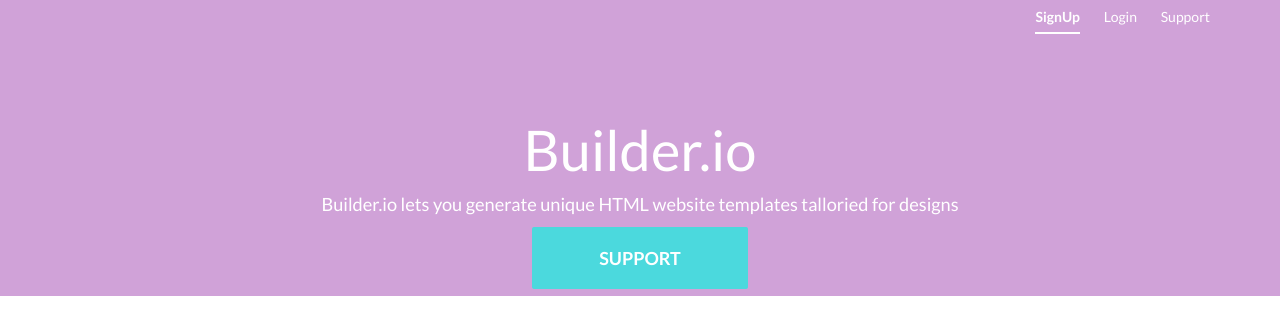
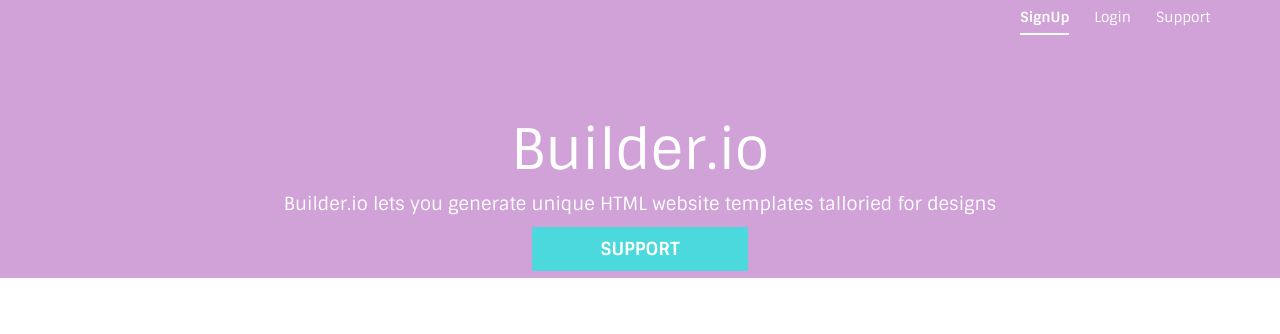
Before and after one commit to preetiksingh/builder.io, a plain HTML site: page index.html in a window 1280 px wide. Drawn offline with nearby package versions, Linux system fonts and the light colour scheme.

Commit message:
Update the font

```diff
--- a/css/src/styles.scss
+++ b/css/src/styles.scss
@@ -1,6 +1,6 @@
 body{
 
-font-family: 'Lato', sans-serif;
+font-family: 'Sintony', sans-serif;
 
 }
 
@@ -44,7 +44,7 @@ font-family: 'Lato', sans-serif;
 	border-radius:2px;
 	width:12em;
 	text-transform: uppercase;
-	padding:1em;
+	padding:.5em;
 	}
 
 
--- a/index.html
+++ b/index.html
@@ -5,7 +5,7 @@
 	<title>Builder.io</title>
 	<link rel="stylesheet" href="https://maxcdn.bootstrapcdn.com/bootstrap/3.3.6/css/bootstrap.min.css" integrity="sha384-1q8mTJOASx8j1Au+a5WDVnPi2lkFfwwEAa8hDDdjZlpLegxhjVME1fgjWPGmkzs7" crossorigin="anonymous">
 	<link rel="stylesheet" href="css/styles.css">
-	<link href='https://fonts.googleapis.com/css?family=Lato:400,100,100italic,300,300italic,400italic,700,700italic,900' rel='stylesheet' type='text/css'>
+	<link href='https://fonts.googleapis.com/css?family=Sintony:400,700' rel='stylesheet' type='text/css'>
 </head>
 <body>
 	<section id = "landing">
```
Also changed, not shown: css/styles.css, 1 other file.
